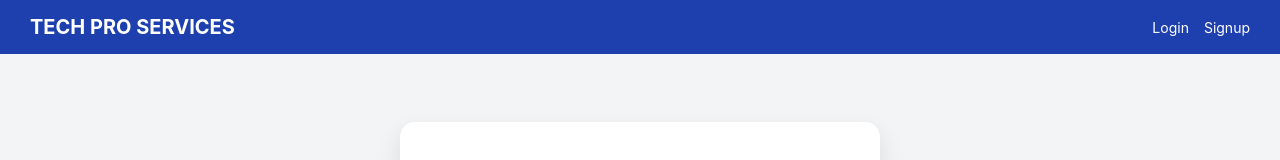
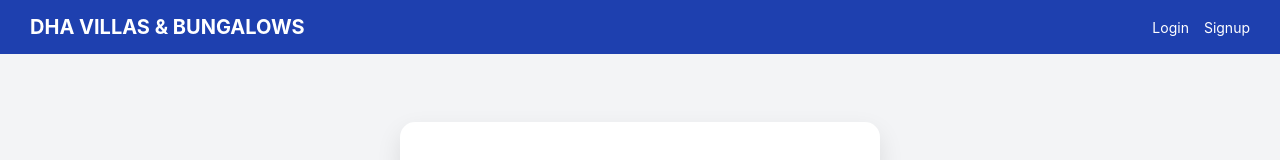
Before and after one commit to Muhammadzaid890/tech-pro-services, a React (Create React App) app: page / in a window 1280 px wide. Shown: the top 160 px of the page. Built offline with nearby package versions, Linux system fonts and the light colour scheme.

Commit message:
Updated favicon to logo.png and set theme color

```diff
--- a/public/index.html
+++ b/public/index.html
@@ -14,7 +14,7 @@
 
     <link rel="manifest" href="%PUBLIC_URL%/manifest.json" />
 
-    <title>TECHPROSERVICES</title>
+    <title>DHAVILLAS&BUNGALOWS</title>
 </head>
   <body>
     <noscript>You need to enable JavaScript to run this app.</noscript>
--- a/src/App.js
+++ b/src/App.js
@@ -54,7 +54,7 @@ function App() {
   return (
     <Router>
       <nav style={navStyle}>
-        <div style={{ fontWeight: 'bold', fontSize: '20px' }}>TECH PRO SERVICES</div>
+        <div style={{ fontWeight: 'bold', fontSize: '20px' }}>DHA VILLAS & BUNGALOWS</div>
         <div style={{ display: 'flex', gap: '15px', alignItems: 'center' }}>
           {user && <Link to="/home" style={linkStyle}>Home</Link>}
 
```
